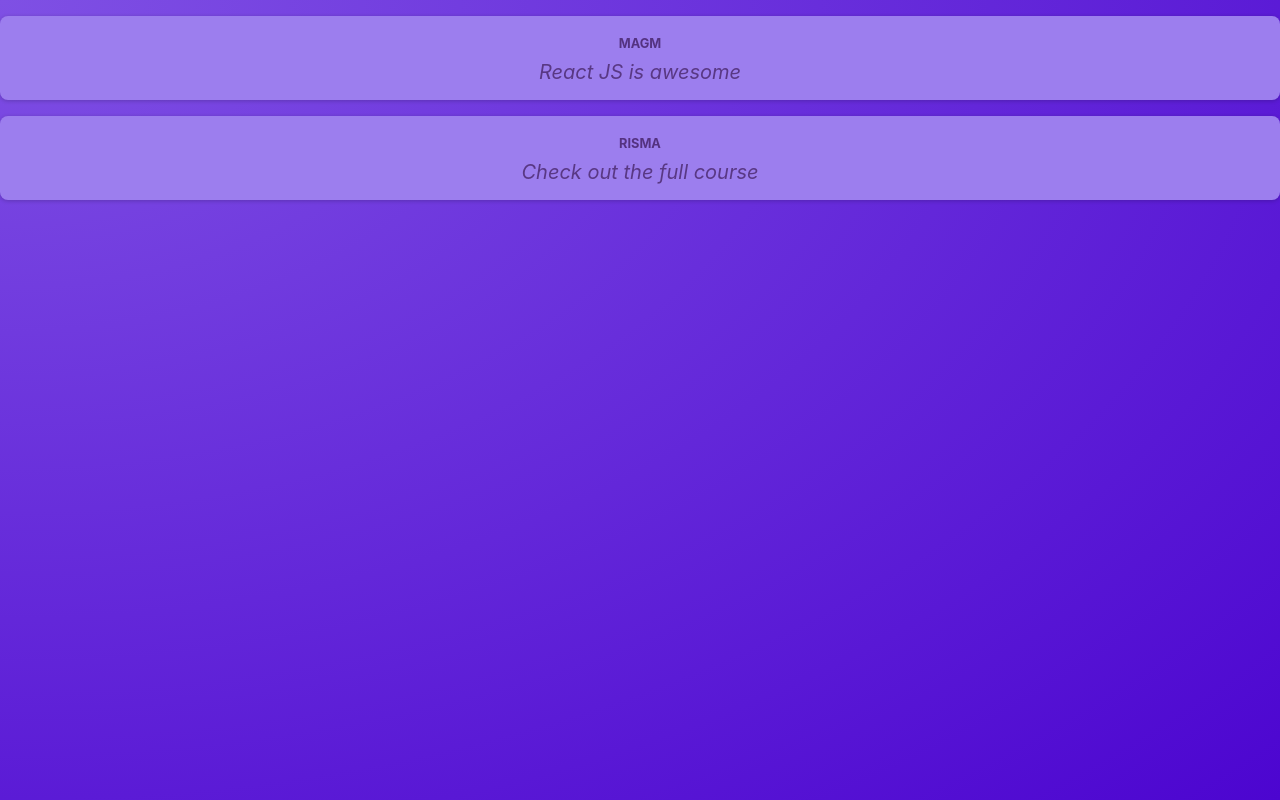
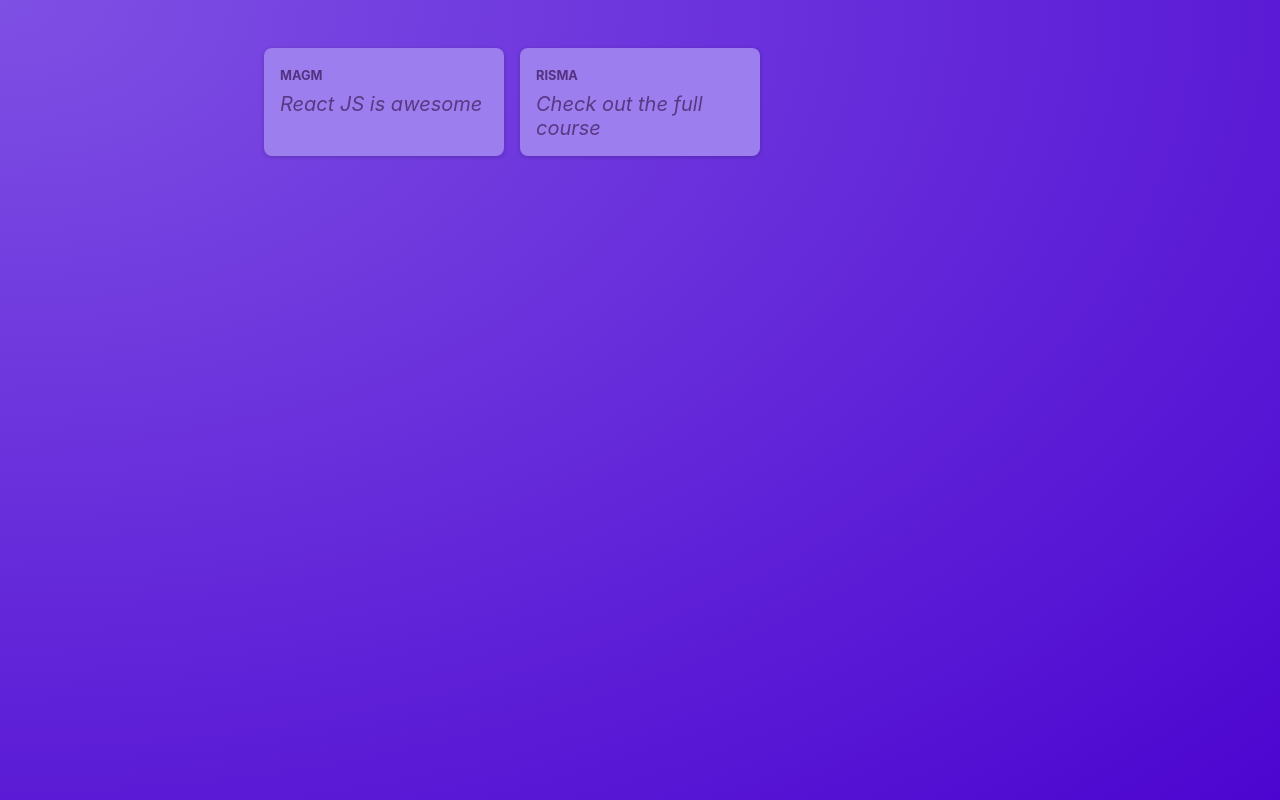
Before and after one commit to bangaffannn/react-poster, a React (Vite) app: page / in a window 1280 px wide. Built offline with nearby package versions, Linux system fonts and the light colour scheme.

Commit message:
Add PostsList module CSS

```diff
--- /dev/null
+++ b/components/PostsList.jsx
@@ -0,0 +1,13 @@
+import classes from "./PostsList.module.css";
+import Post from "./Post";
+
+function PostsList() {
+    return (
+        <ul className={classes.posts}>
+            <Post author="MAGM" body="React JS is awesome" />
+            <Post author="RISMA" body="Check out the full course" />
+        </ul>
+    );
+}
+
+export default PostsList;
--- /dev/null
+++ b/components/PostsList.module.css
@@ -0,0 +1,10 @@
+.posts {
+    list-style: none;
+    max-width: 50rem;
+    margin: 1rem auto;
+    padding: 1rem 0;
+    display: grid;
+    gap: 1rem;
+    grid-template-columns: repeat(3, 30%);
+    justify-content: center;
+}
--- a/src/App.jsx
+++ b/src/App.jsx
@@ -1,11 +1,11 @@
-import Post from "../components/Post";
+import PostsList from "../components/PostsList";
 
 function App() {
   return (
     <main>
-      <Post author="MAGM" body="React JS is awesome" />
-      <Post author="RISMA" body="Check out the full course" />
+      <PostsList />
     </main>
-)};
+  );
+}
 
 export default App;
--- a/src/index.css
+++ b/src/index.css
@@ -18,6 +18,5 @@
 
 body {
   margin: 0;
-  text-align: center;
   color: #e6ddf9;
 }
```
